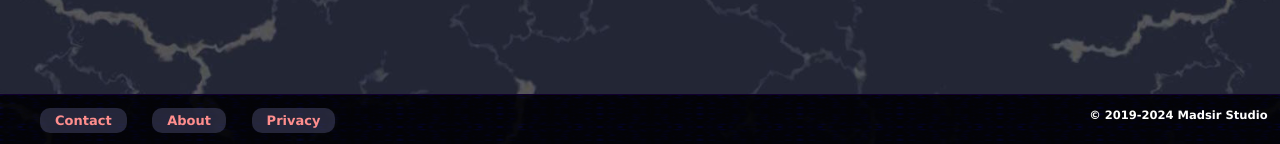
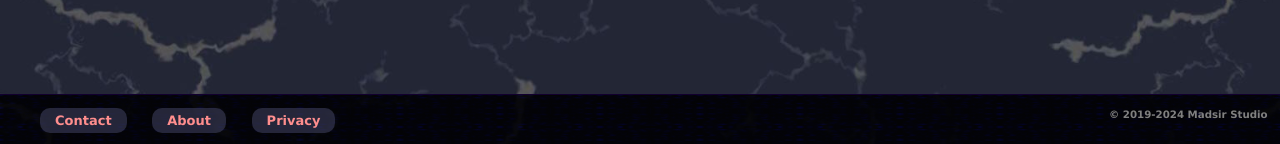
Before and after one commit to Madsir/madsirstudio.github.io, a Jekyll site: the page built from index.html, in a window 1280 px wide. Shown: the part 1037-1181 px from the top of the page. Built offline with Jekyll 4.4.1, drawn with Linux system fonts in a browser that asks for light colours.

Commit message:
Update default.html

```diff
--- a/_layouts/default.html
+++ b/_layouts/default.html
@@ -20,13 +20,13 @@ body {
 }
 .right {
     font-family: Verdana, Arial, Tahoma, monospace;
-    font-size: 0.9em;
+    font-size: 0.8em;
     font-weight: bold;
   margin-left: auto;
     margin-right: 1%;
-    color: white;
-    text-align: center;
+    color: gray;
   justify-content: right;
+	align-items: center;
 }
 .rightO {
    margin-top: 0;
```
